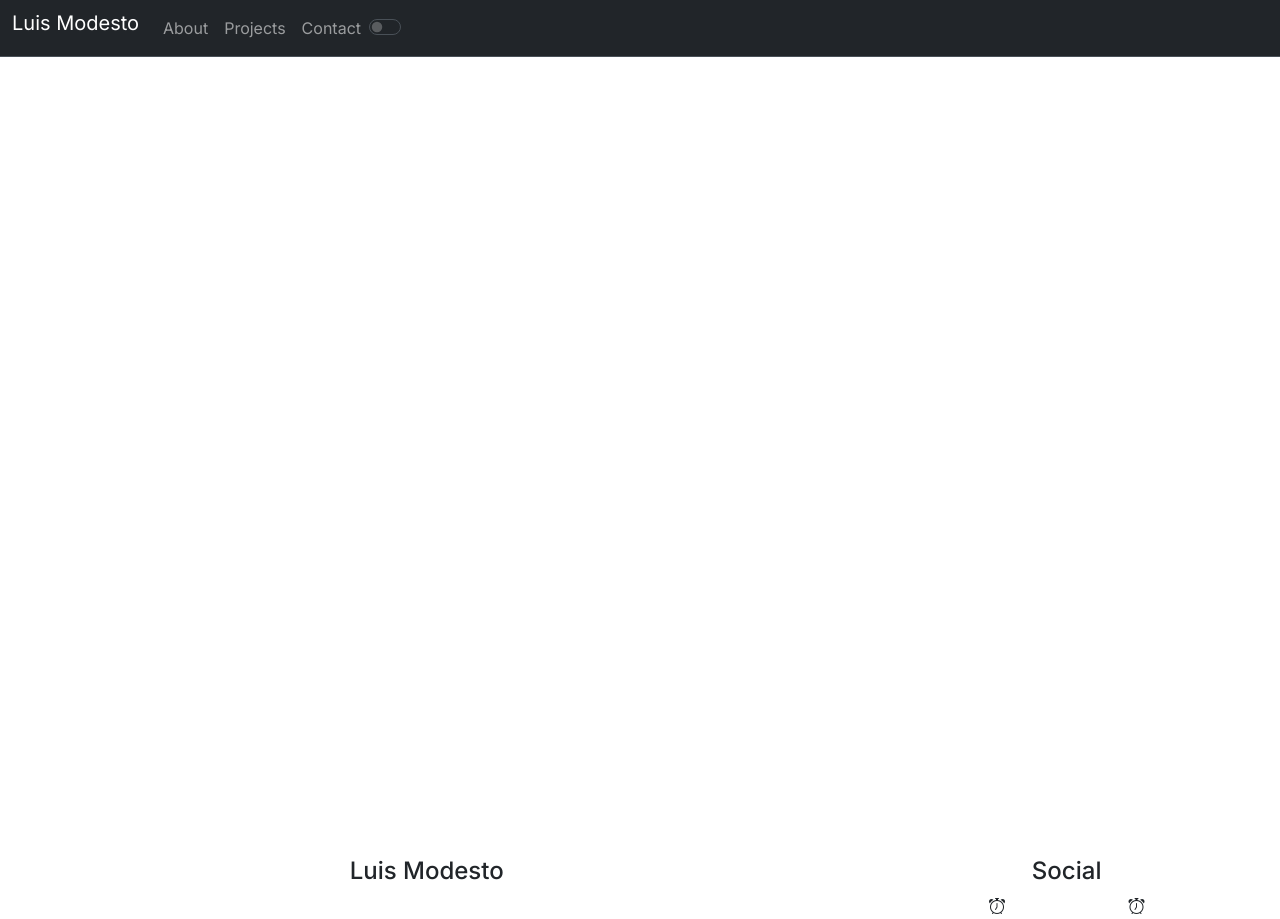
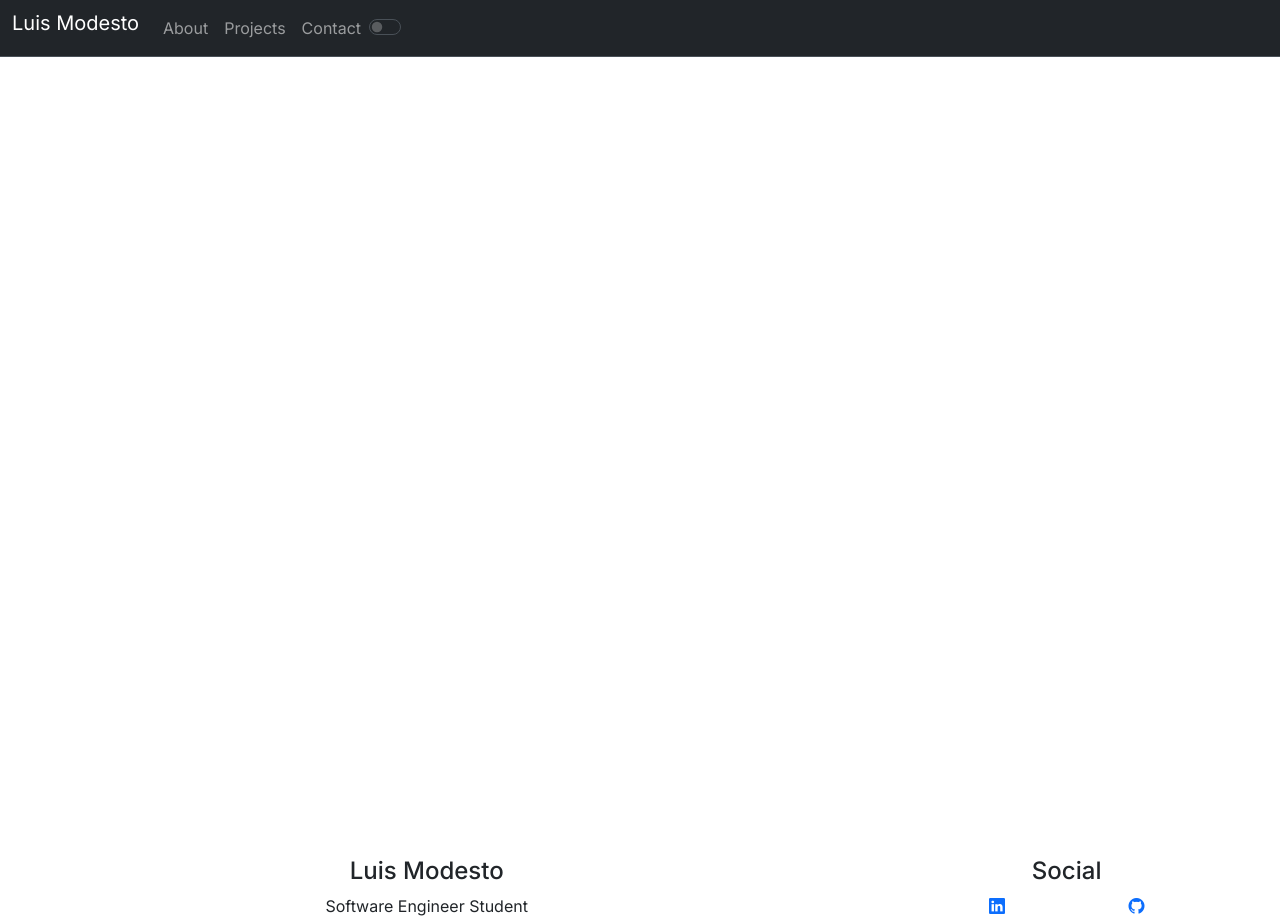
Before and after one commit to RepellantHail/RepellantHail.github.io, a Next.js app: page / in a window 1280 px wide. Shown: the top 919 px of the page. Built offline with nearby package versions, Linux system fonts and the light colour scheme.

Commit message:
Added fontAwesome

```diff
--- a/src/app/Footer.js
+++ b/src/app/Footer.js
@@ -4,12 +4,13 @@ export default function Footer() {
             <div className="row">
                 <div className="col-8">
                     <h4>Luis Modesto</h4>
+                    <p>Software Engineer Student</p>
                 </div>
                 <div className="col-4">
                     <h4>Social</h4>
                     <div className="d-flex justify-content-evenly">
-                        <i class="bi-alarm"></i>
-                        <i class="bi-alarm"></i>
+                        <a href="https://www.linkedin.com/in/jearim-modesto/"><i class="bi bi-linkedin"></i></a>
+                        <a href="https://github.com/RepellantHail"><i class="bi bi-github"></i></a>
                     </div>
                 </div>
             </div>
--- a/src/app/layout.js
+++ b/src/app/layout.js
@@ -20,6 +20,7 @@ export default function RootLayout({ children }) {
         {children}
         <Footer></Footer>
       </body>
+      <script src="https://kit.fontawesome.com/09337f0c82.js" crossorigin="anonymous"></script>
     </html>
   )
 }
```
